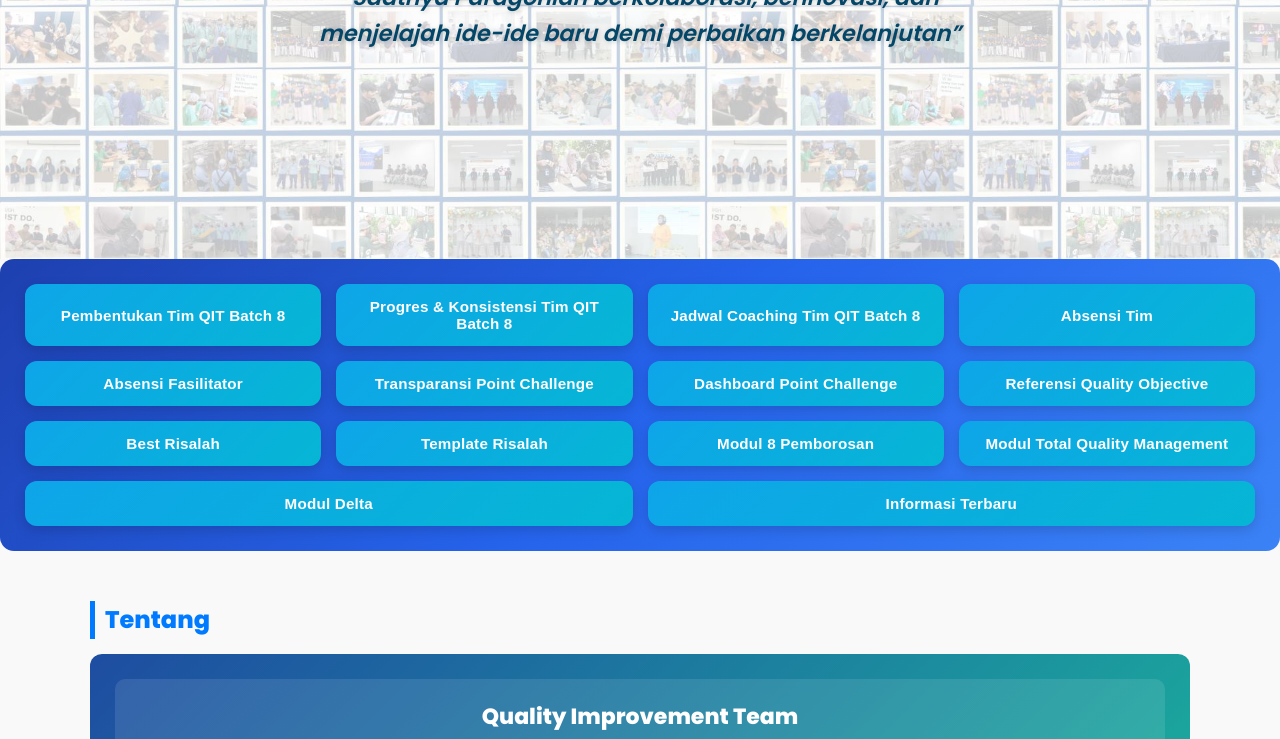
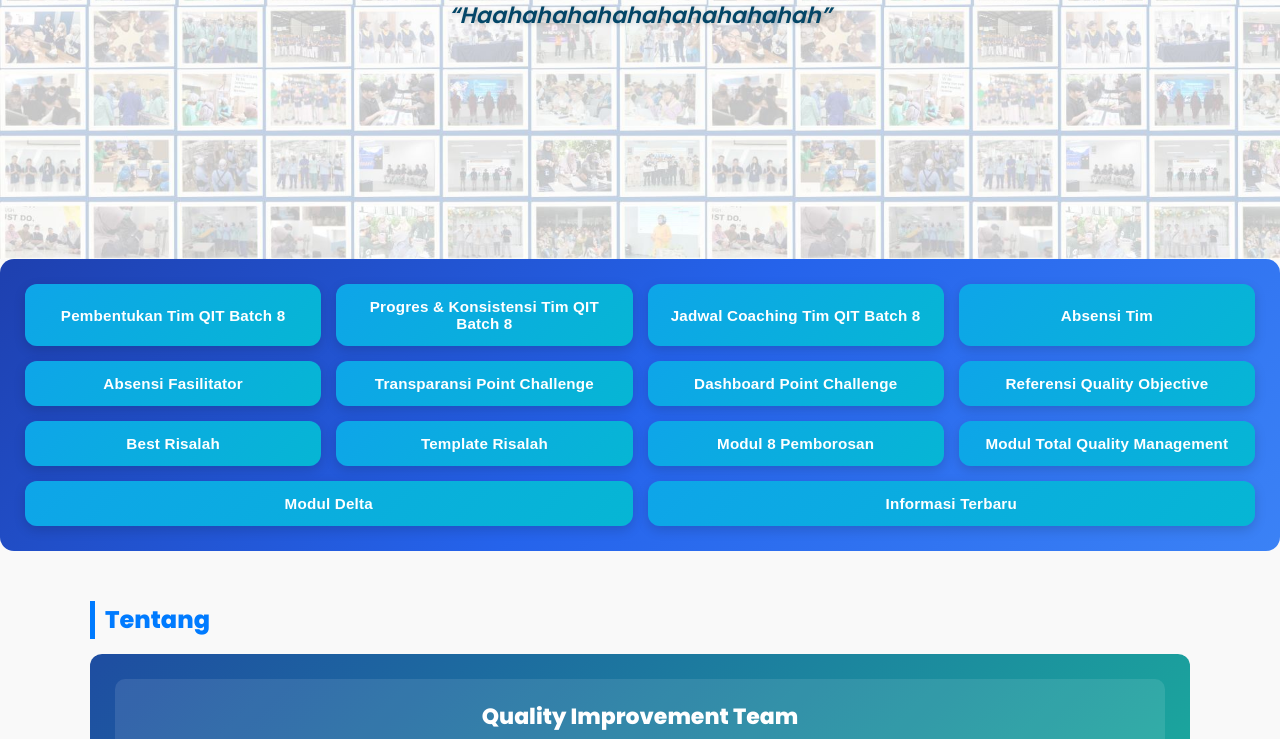
Before and after one commit to Manufacturing-competencies/Quality_Improveement_Team, a plain HTML site: page index.html in a window 1280 px wide. Shown: the part 361-1100 px from the top of the page. Drawn offline with nearby package versions, Linux system fonts and the light colour scheme; a small style sheet from the web is missing.

Commit message:
Add files via upload

```diff
--- a/index.html
+++ b/index.html
@@ -44,7 +44,7 @@
   <section class="hero" aria-labelledby="hero-title">
     <h1 class="hero-title" id="hero-title">QUALITY IMPROVEMENT TEAM (QIT)</h1>
     <p class="hero-subtitle">
-      “Saatnya Paragonian berkolaborasi, berinovasi, dan menjelajah ide-ide baru demi perbaikan berkelanjutan”
+      “Haahahahahahahahahahahah”
     </p>
   </section>
 
```
